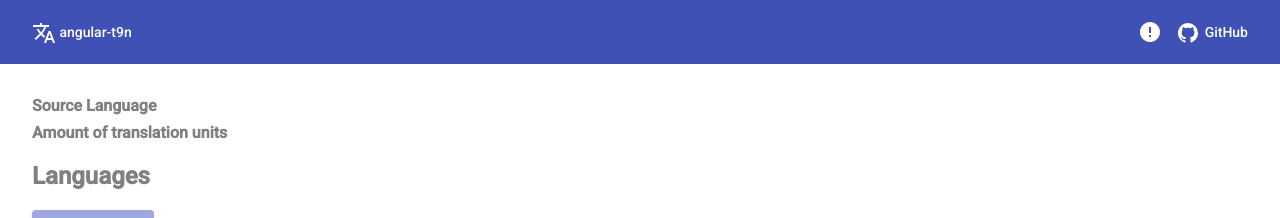
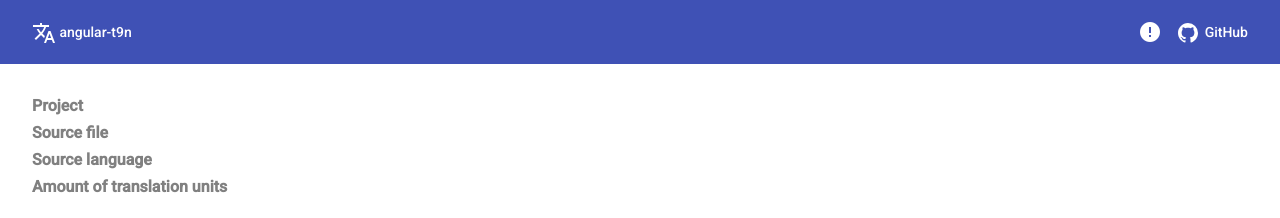
Before and after one commit to kyubisation/angular-t9n, an Angular app: page / in a window 1280 px wide. Shown: the top 218 px of the page. Built offline with nearby package versions, Linux system fonts and the light colour scheme; no server answers.

Commit message:
feat: display project name and source file path in overview

```diff
--- a/src/app/app.component.scss
+++ b/src/app/app.component.scss
@@ -31,3 +31,7 @@ mat-toolbar {
     padding-right: 0.2rem;
   }
 }
+
+main {
+  height: 100%;
+}
--- a/src/app/core/translation.service.ts
+++ b/src/app/core/translation.service.ts
@@ -19,6 +19,8 @@ import { RootResponse, TargetResponse } from '../../models';
   providedIn: 'root'
 })
 export class TranslationService {
+  project: Observable<string>;
+  sourceFile: Observable<string>;
   sourceLanguage: Observable<string>;
   unitCount: Observable<number>;
   targets: Observable<TargetResponse[]>;
@@ -32,6 +34,8 @@ export class TranslationService {
   );
 
   constructor(private _http: HttpClient) {
+    this.project = this._root.pipe(map(r => r.project));
+    this.sourceFile = this._root.pipe(map(r => r.sourceFile));
     this.sourceLanguage = this._root.pipe(map(r => r.sourceLanguage));
     this.unitCount = this._root.pipe(map(r => r.unitCount));
     this.targets = this._targetsSubject.pipe(
--- a/src/app/overview/overview/overview.component.html
+++ b/src/app/overview/overview/overview.component.html
@@ -1,5 +1,11 @@
 <dl>
-  <dt>Source Language</dt>
+  <dt>Project</dt>
+  <dd>{{ project | async }}</dd>
+
+  <dt>Source file</dt>
+  <dd>{{ sourceFile | async }}</dd>
+
+  <dt>Source language</dt>
   <dd>{{ sourceLanguage | async }}</dd>
 
   <dt>Amount of translation units</dt>
--- a/src/app/overview/overview/overview.component.ts
+++ b/src/app/overview/overview/overview.component.ts
@@ -13,11 +13,15 @@ import { AddLanguageModalComponent } from '../add-language-modal/add-language-mo
   changeDetection: ChangeDetectionStrategy.OnPush
 })
 export class OverviewComponent {
+  project: Observable<string>;
+  sourceFile: Observable<string>;
   sourceLanguage: Observable<string>;
   unitCount: Observable<number>;
   targets: Observable<TargetResponse[]>;
 
   constructor(private dialog: MatDialog, translationService: TranslationService) {
+    this.project = translationService.project;
+    this.sourceFile = translationService.sourceFile;
     this.sourceLanguage = translationService.sourceLanguage;
     this.unitCount = translationService.unitCount;
     this.targets = translationService.targets;
--- a/src/models/root-response.ts
+++ b/src/models/root-response.ts
@@ -1,6 +1,8 @@
 import { Hal } from './hal';
 
 export interface RootResponse extends Hal {
+  project: string;
+  sourceFile: string;
   sourceLanguage: string;
   languages: string[];
   unitCount: number;
```
